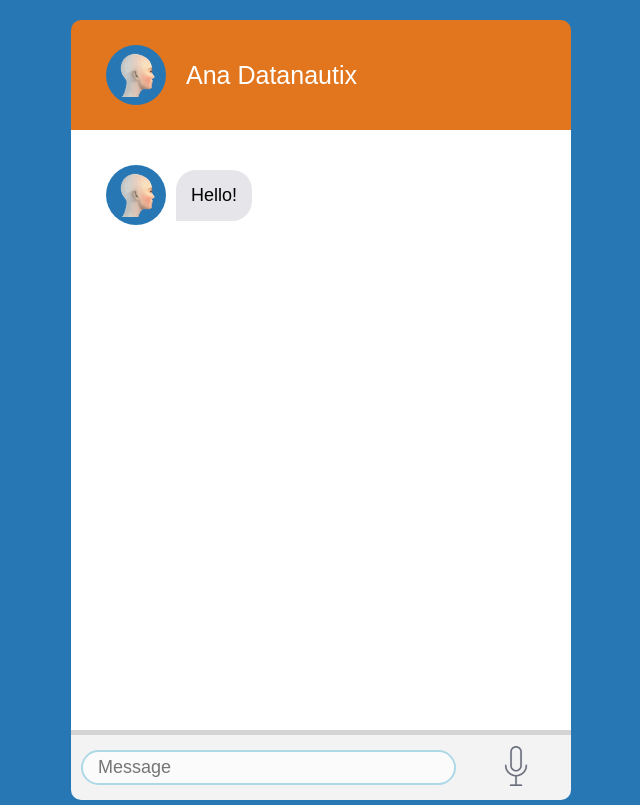
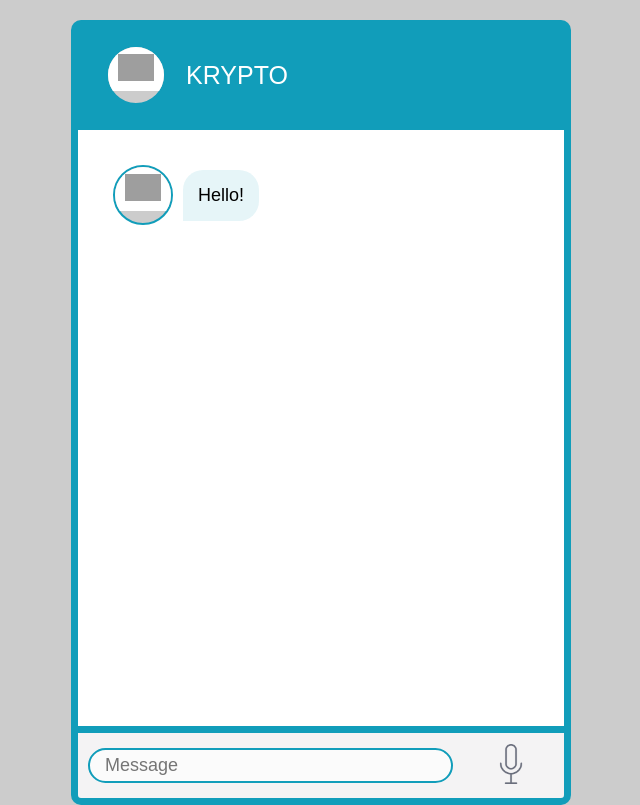
Before and after one commit to zolomohan/dialogflow-chatbot-ui, a PHP site: page / in a window 1280 px wide. Shown: the whole page, without its empty margins (319-959 px from the left). Run offline with PHP 8.4, Linux system fonts and the light colour scheme; some libraries are stand-ins or nearby versions; grey boxes are pictures that could not be loaded.

Commit message:
Add files via upload

```diff
--- a/index.html
+++ b/index.html
@@ -14,8 +14,8 @@
     <body>
 
         <div class="headerBar">
-                <div class="user-photo"><img src="Images/ana.JPG"></div>
-                <p class="title">Ana Datanautix</p>
+                <div class="user-photo"><img src="Images/jit.png"></div>
+                <p class="title">KRYPTO</p>
         </div>
 
         <div class="chatbox">
@@ -23,12 +23,12 @@
             <div class="chatlogs">
 
                 <div class="chat friend">
-                    <div class="user-photo"><img src="Images/ana.JPG"></div>
+                    <div class="user-photo"><img src="Images/jit.png"></div>
                     <p class="chat-message">Hello!</p>
                 </div>
 
                 <div class="chat friend" id="loadingGif" style="display: none;">
-                    <div class="user-photo"><img src="Images/ana.JPG"></div>
+                    <div class="user-photo"><img src="Images/jit.png"></div>
                     <div class="gif"><img src="Images/loading.gif"></div>
                 </div>
 
--- a/style.css
+++ b/style.css
@@ -9,7 +9,7 @@
 }
 
 body {
-    background: rgb(39, 119, 180);
+    background: #ccc;
 }
 
 .chatbox {
@@ -21,7 +21,9 @@ body {
     padding: 25px;
     margin: 0px auto 0px auto;
     box-shadow: 0 3px #ccc;
-
+    border: 7px solid rgb(17, 157, 186);
+    border-bottom: 4px solid rgb(17, 157, 186);
+    border-top: none;
 }
 
 .chatlogs {
@@ -39,7 +41,7 @@ body {
 
 .chatlogs::-webkit-scrollbar-thumb{
     border-radius: 5px;
-    background: rgba(0, 0, 0, .1);
+    background: rgba(17, 157, 186, 0.1);
 }
 
 
@@ -51,8 +53,9 @@ body {
 }
 
 .user-photo img{
-    background-color: rgb(39, 119, 180);
-    padding: 8px;
+    background-color: rgb(255, 255, 255);
+    padding: 10px;
+    padding-top:7px;
     width: 100%;
 }
 
@@ -67,6 +70,7 @@ body {
     height: 60px;
     background: #ccc;
     border-radius: 50%;
+    border :2px solid rgb(17, 157, 186);
     overflow: hidden;
 }
 
@@ -74,7 +78,7 @@ body {
     color: black;
     width: auto;
     max-width: 70%;
-    background: rgb(229, 229, 234);
+    background: rgb(17, 157, 186, 0.1);
     border-radius: 20px 20px 20px 0;
 }
 
@@ -84,7 +88,7 @@ body {
     width: auto;
     margin: 5px 0 5px auto;
     border-radius: 20px 20px 0px 20px;
-    background: rgb(64, 172, 246);
+    background: rgb(17, 157, 186);
     overflow-wrap: break-word;
 }
 
@@ -98,7 +102,7 @@ body {
     flex-flow: row wrap;
     align-items: flex-start;
     margin: 20px auto 0px auto;
-    background: rgb(226, 118, 30);
+    background: rgb(17, 157, 186);
     border-radius: 10px 10px 0px 0px;
 }
 
@@ -125,7 +129,8 @@ body {
     overflow: auto;
     background: rgb(244, 243, 244);
     border-radius: 0 0 10px 10px;
-    border-top: 5px solid rgb(212, 212, 212);
+    border: 7px solid rgb(17, 157, 186);
+    border-top: 3px solid rgb(17, 157, 186);
 
 }
 
@@ -142,7 +147,7 @@ body {
     background: #fbfbfb;
     width: 100%;
     min-height: 5px;
-    border: 2px solid lightblue;
+    border: 2px solid rgb(17, 157, 186);
     border-radius: 20px;
     resize: none;
     font-size: 18px;
@@ -163,8 +168,8 @@ body {
     margin: auto;
 }
 
-/* Old Orange button for speaking, now we have an icon of a microphone*/
-/*.chat-form button {
+/* Old Orange button for speaking, now we have an icon of a microphone */
+/* .chat-form button {
     height: 65px;
     background: rgba(255, 153, 0, .7);;
     padding: 5px 15px;
@@ -175,15 +180,18 @@ body {
     border-radius: 3px;
     box-shadow: 0 3px 0 rgba(255, 153, 0, .7);;
     cursor: pointer;
-}*/
+}
 
 .chat-form button:hover{
     background: rgb(255, 153, 0);
-}
+}*/
+
 
 .gif img {
+    height: 51px;
     margin: 10px;
     border-radius: 20px;
+    background-color: rgba(17, 157, 186,0.1);
 }
 
 
@@ -193,7 +201,7 @@ body {
     width: fit-content;
     margin: 5px 0 5px auto;
     border-radius: 20px 20px 0px 20px;
-    background: rgb(64, 172, 246);
+    background: rgb(17, 157, 186);
     overflow-wrap: break-word;
     font-size: 18px;
     padding: 10px;
@@ -202,7 +210,7 @@ body {
 }
 
 .buttonResponse:hover{
-        background: rgb(100, 200, 255);
+        background: rgb(17, 157, 186);
 }
 
 
```
